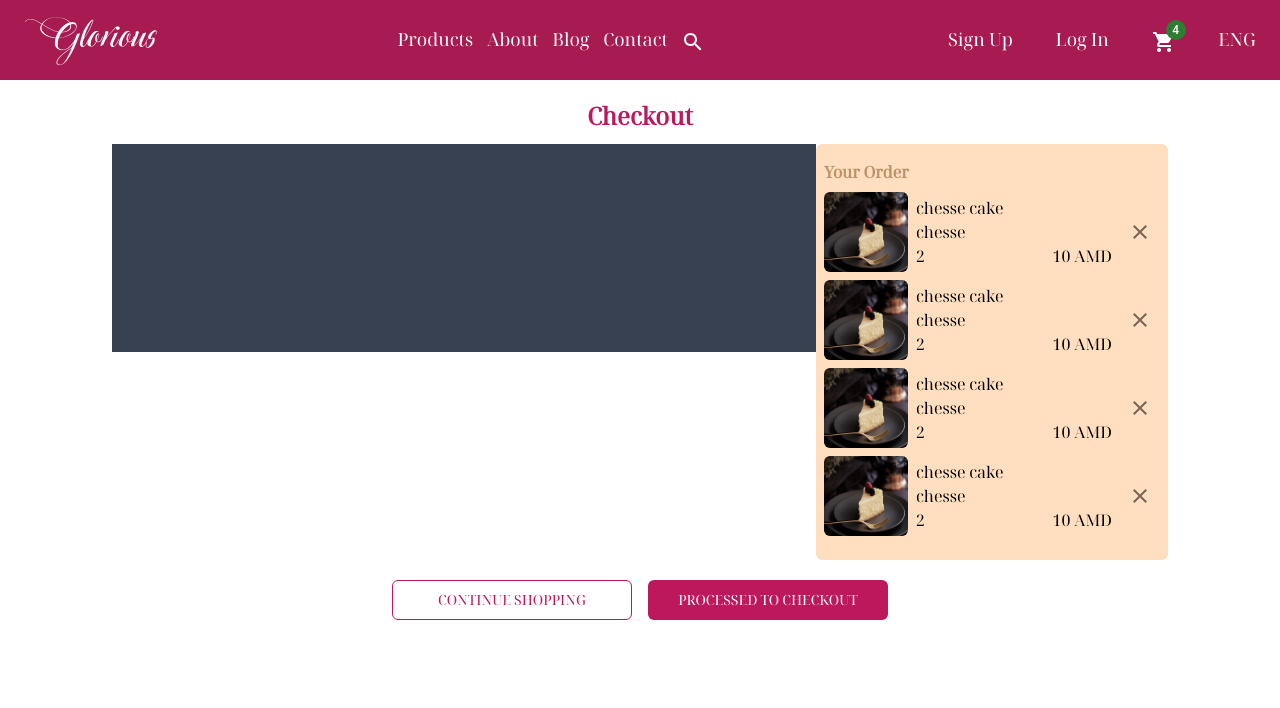
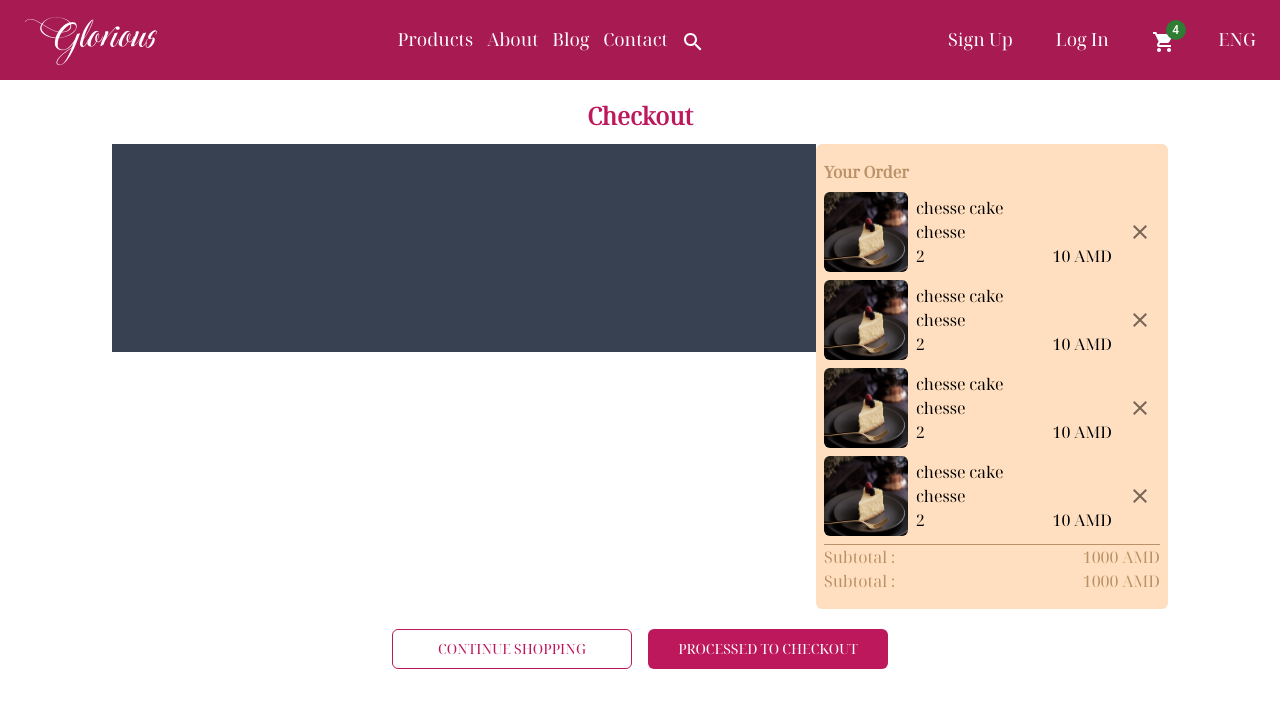
Before and after one commit to alaahendam/cake-shop, a Next.js app: page /shoppingCard in a window 1280 px wide. Both pictures are taken after a click on the button "PROCESSED TO CHECKOUT". Shown: the top 708 px of the page. Built offline with nearby package versions, Linux system fonts and the light colour scheme; no server answers.

Commit message:
add checkout page

```diff
--- a/src/components/shopping/checkout.jsx
+++ b/src/components/shopping/checkout.jsx
@@ -54,8 +54,8 @@ const Checkout = () => {
         >
           <h1 className="text-1xl text-[#ba9169] font-semibold">Your Order</h1>
           <div>
-            {data.map((item) => (
-              <div className="flex items-center my-2">
+            {data.map((item, index) => (
+              <div className="flex items-center my-2" key={index}>
                 <Image
                   priority
                   src={`/images/${item?.img ? item.img : "cheeseCake.jpg"}`}
@@ -77,6 +77,15 @@ const Checkout = () => {
                 </IconButton>
               </div>
             ))}
+          </div>
+          <div className="bg-[#ba9169] w-full h-px"></div>
+          <div className="flex justify-between text-[#ba9169]">
+            <p>Subtotal : </p>
+            <p>1000 AMD</p>
+          </div>
+          <div className="flex justify-between text-[#ba9169]">
+            <p>Subtotal : </p>
+            <p>1000 AMD</p>
           </div>
         </div>
         <div className="bg-gray-700 basis-full md:basis-2/3 h-52"></div>
```
